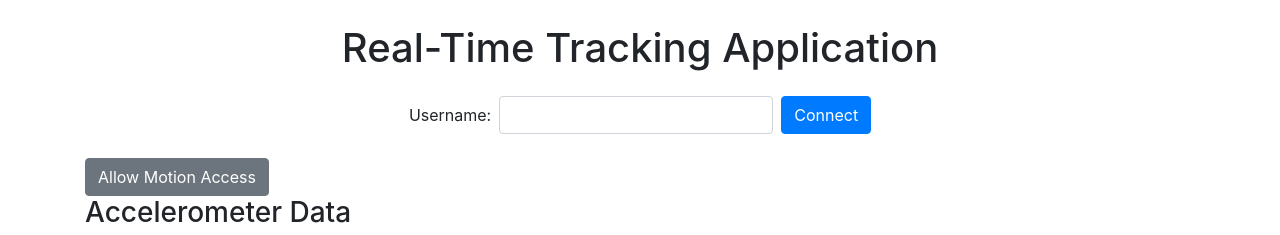
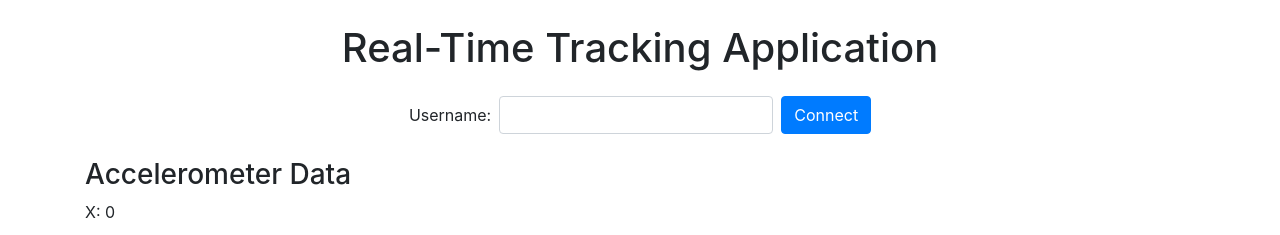
Before and after one commit to nohan-lebreton/real-time-tracking, a website: page public/index.html in a window 1280 px wide. Shown: the top 235 px of the page. Drawn offline with nearby package versions, Linux system fonts and the light colour scheme.

Commit message:
final commit

```diff
--- a/public/index.html
+++ b/public/index.html
@@ -29,7 +29,6 @@
             <input type="text" class="form-control mr-2" id="username" name="username">
             <button class="btn btn-primary" id="connectButton">Connect</button>
         </div>
-        <button class="btn btn-secondary" id="motionPermissionButton">Allow Motion Access</button>
         <div id="accelerometerData">
             <h3>Accelerometer Data</h3>
             <p>X: <span id="accelX">0</span></p>
```
